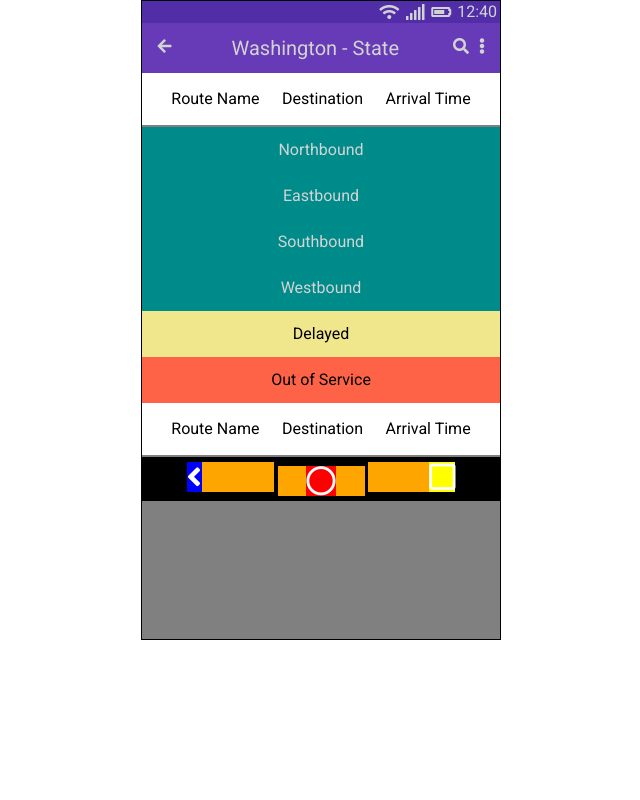
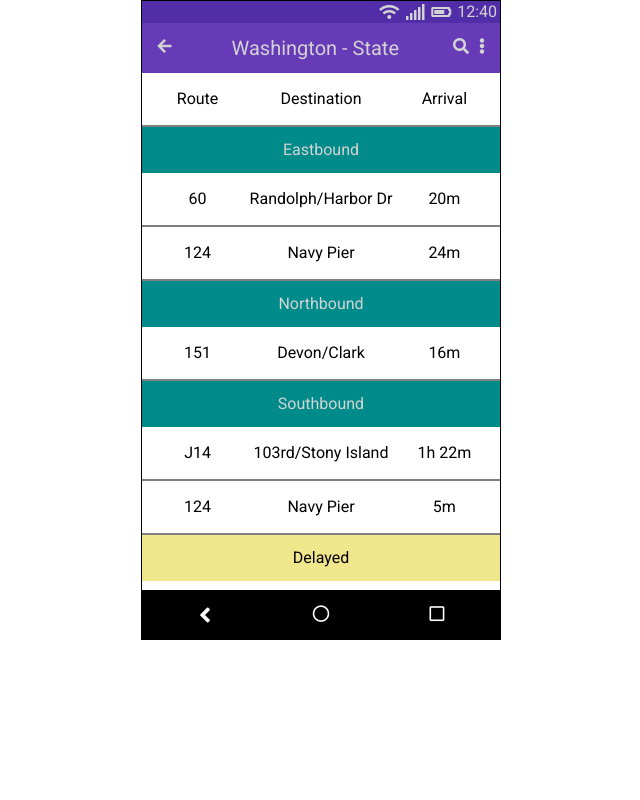
Before and after one commit to davidlguindon/FrontendChallenge, a plain HTML site: page index.html in a window 1280 px wide. Shown: the whole page, without its empty margins (319-959 px from the left). Drawn offline with Linux system fonts and the light colour scheme.

Commit message:
Nearing end of first draft

```diff
--- a/index.html
+++ b/index.html
@@ -28,29 +28,68 @@
   </section>
   <section>
       <ul class="Frame3">
-        <li class="Name">Route Name</li>
+        <li class="Name">Route</li>
         <li class="Destination">Destination</li>
-        <li class="Time">Arrival Time</li>
+        <li class="Time">Arrival</li>
       </ul>
   </section>
-  <section class="Direction">Northbound</section>
-  <section class="Direction">Eastbound</section>
-  <section class="Direction">Southbound</section>
-  <section class="Direction">Westbound</section>
-  <section class="Delayed">Delayed</section>
-  <section class="OOS">Out of Service</section>
   <section class="StopInformation">
+    <section class="Direction">Eastbound</section>
     <ul class="Frame3">
-      <li class="Name">Route Name</li>
-      <li class="Destination">Destination</li>
-      <li class="Time">Arrival Time</li>
+      <li class="Name">60</li>
+      <li class="Destination">Randolph/Harbor Dr</li>
+      <li class="Time">20m</li>
+    </ul>
+    <ul class="Frame3">
+      <li class="Name">124</li>
+      <li class="Destination">Navy Pier</li>
+      <li class="Time">24m</li>
+    </ul>
+    <section class="Direction">Northbound</section>
+    <ul class="Frame3">
+      <li class="Name">151</li>
+      <li class="Destination">Devon/Clark</li>
+      <li class="Time">16m</li>
+    </ul>
+    <section class="Direction">Southbound</section>
+    <ul class="Frame3">
+      <li class="Name">J14</li>
+      <li class="Destination">103rd/Stony Island</li>
+      <li class="Time">1h 22m</li>
+    </ul>
+    <ul class="Frame3">
+      <li class="Name">124</li>
+      <li class="Destination">Navy Pier</li>
+      <li class="Time">5m</li>
+    </ul>
+    <section class="Delayed">Delayed</section>
+    <ul class="Frame3">
+      <li class="Name">6x</li>
+      <li class="Destination">Jackson Park Express</li>
+      <li class="Time">???</li>
+    </ul>
+    <section class="OOS">Out of Service</section>
+    <ul class="Frame3">
+      <li class="Name">4</li>
+      <li class="Destination">Cottage Grove</li>
+      <li class="Time">5h 23m</li>
+    </ul>
+    <ul class="Frame3">
+      <li class="Name">20</li>
+      <li class="Destination">Madison</li>
+      <li class="Time">6h 1m</li>
+    </ul>
+    <ul class="Frame3">
+      <li class="Name">157</li>
+      <li class="Destination">Streeterville/Taylor</li>
+      <li class="Time">3h 43m</li>
     </ul>
   </section>
   <section>
       <ul class="AndroidNavBar">
-        <li class="footer"><i class="fa fa-angle-left" style="font-size:30px"></i></li>
-        <li class="footer"><i class="far fa-circle" style="font-size:30px"></i></li>
-        <li class="footer"><i class="far fa-square" style="font-size:30px"></i></li>
+        <li class="footer"><i class="fa fa-angle-left" style="font-size:24px"></i></li>
+        <li class="footer"><i class="far fa-circle" style="font-size:17px"></i></li>
+        <li class="footer"><i class="far fa-square" style="font-size:17px"></i></li>
       </ul>
   </section>
 </div>
--- a/style.css
+++ b/style.css
@@ -15,6 +15,11 @@ body{
   border: solid black 1px;
 }
 
+.StopInformation{
+  height: 463px;
+  overflow-y: scroll;
+  overflow-x: hidden;
+}
 .AndroidTop{
   background-color: #512DA8;
   display: flex;
@@ -79,14 +84,20 @@ h1{
 
 .Name{
   margin: 0 auto;
+  width: 22%;
+  text-align: center;
 }
 
 .Destination{
   margin: 0 auto;
+  width: 52%;
+  text-align: center;
 }
 
 .Time{
   margin: 0 auto;
+  width: 22%;
+  text-align: center;
 }
 
 .Direction{
@@ -114,30 +125,23 @@ h1{
   color: white;
   padding: 5px;
   text-align: center;
-  text-size:0px;
+  display: flex;
+}
+.footer{
+  height: 40px;
+  width: 40px;
+  flex-wrap: nowrap;
+  margin: auto;
 }
 
-.footer{
-  display: inline-block;
-  margin: 0 auto;
-  background-color: orange;
-  width: 25%;
-  height: 30px;
+.fa-angle-left{
+  margin-top: 8px;
 }
 
 .fa-circle{
-  background-color: red;
-}
-
-.fa-angle-left{
-  background-color: blue;
-  display: inline-block;
-  float: left;
-
+  margin-top: 10px;
 }
 
 .fa-square{
-  background-color: yellow;
-  display: inline-block;
-  float: right;
+  margin-top: 10px;
 }
```
